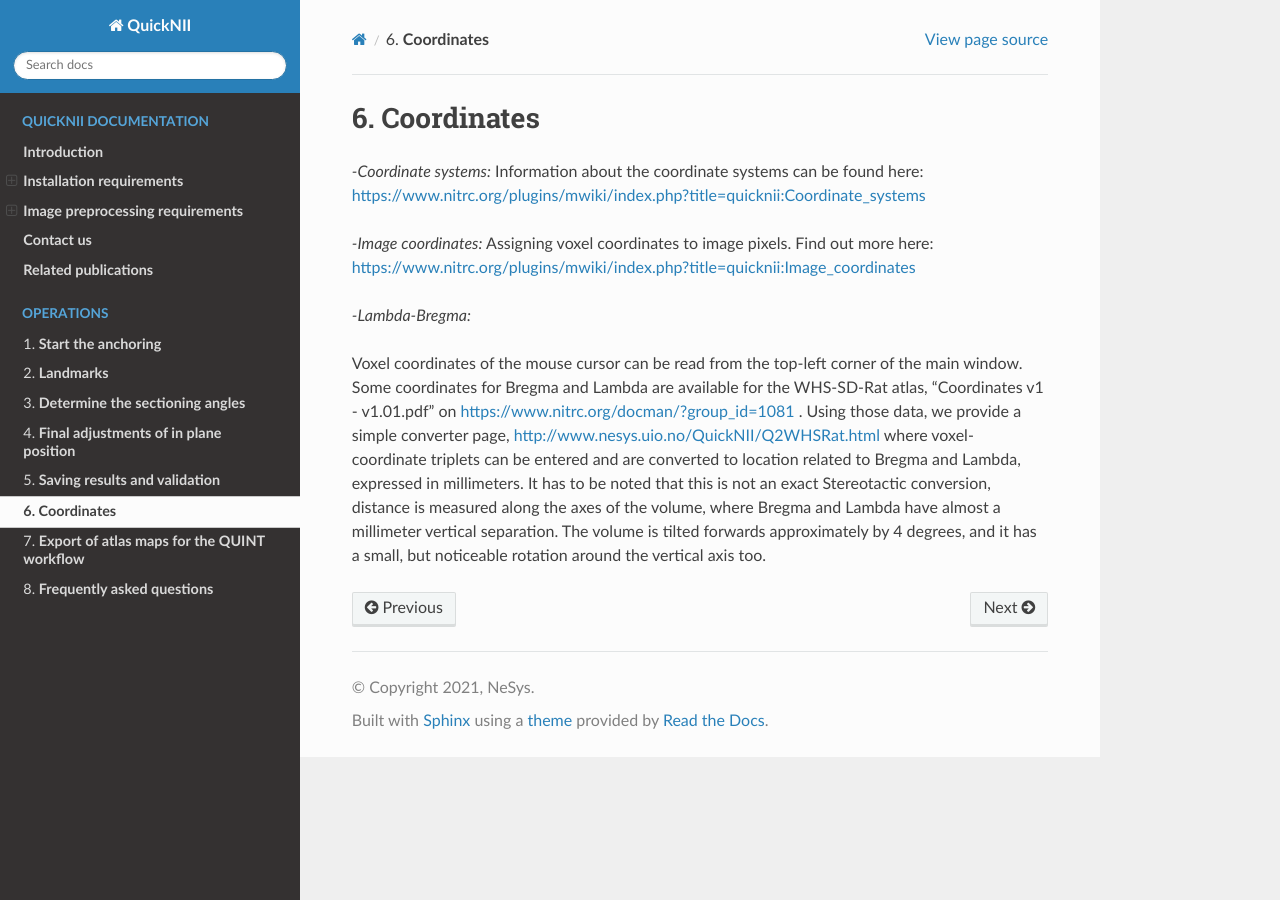
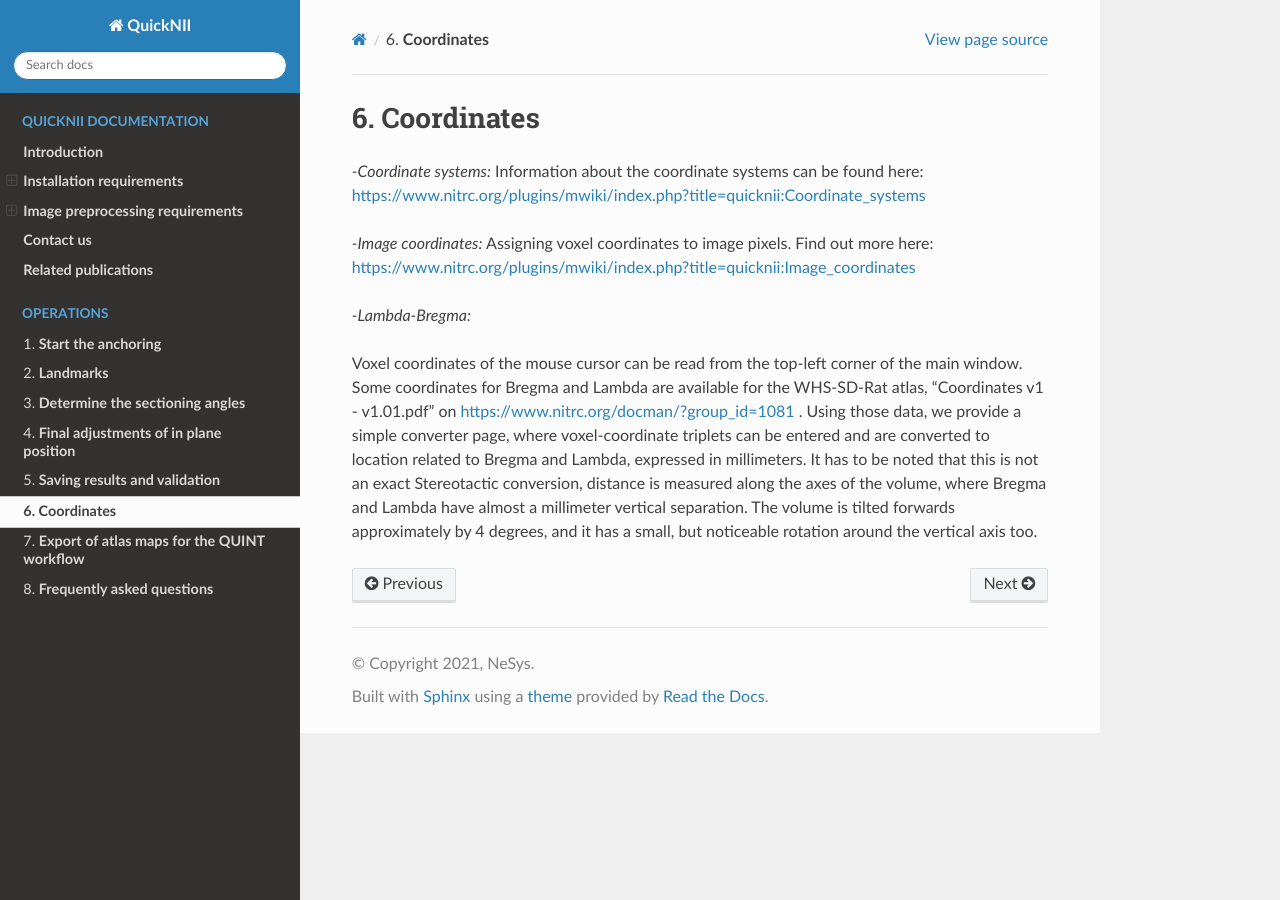
Before and after one commit to Tevemadar/QuickNII, a Sphinx documentation site: the page built from Docs/coordinates.rst, in a window 1280 px wide. Built offline with Sphinx 7.4.7 and the Read the Docs theme 2.0.0, drawn with Linux system fonts in a browser that asks for light colours; some of the changed lines change nothing that is shown.

Commit message:
Update coordinates.rst

```diff
--- a/Docs/coordinates.rst
+++ b/Docs/coordinates.rst
@@ -13,6 +13,6 @@ Find out more here: https://www.nitrc.org/plugins/mwiki/index.php?title=quicknii
 
 Voxel coordinates of the mouse cursor can be read from the top-left corner of the main window.
 Some coordinates for Bregma and Lambda are available for the WHS-SD-Rat atlas, "Coordinates v1 - v1.01.pdf" on https://www.nitrc.org/docman/?group_id=1081 .
-Using those data, we provide a simple converter page, http://www.nesys.uio.no/QuickNII/Q2WHSRat.html where voxel-coordinate triplets can be entered and are converted to location related to Bregma and Lambda, expressed in millimeters.
+Using those data, we provide a simple converter page,  where voxel-coordinate triplets can be entered and are converted to location related to Bregma and Lambda, expressed in millimeters.
 It has to be noted that this is not an exact Stereotactic conversion, distance is measured along the axes of the volume, where Bregma and Lambda have almost a millimeter vertical separation.
 The volume is tilted forwards approximately by 4 degrees, and it has a small, but noticeable rotation around the vertical axis too.
```
